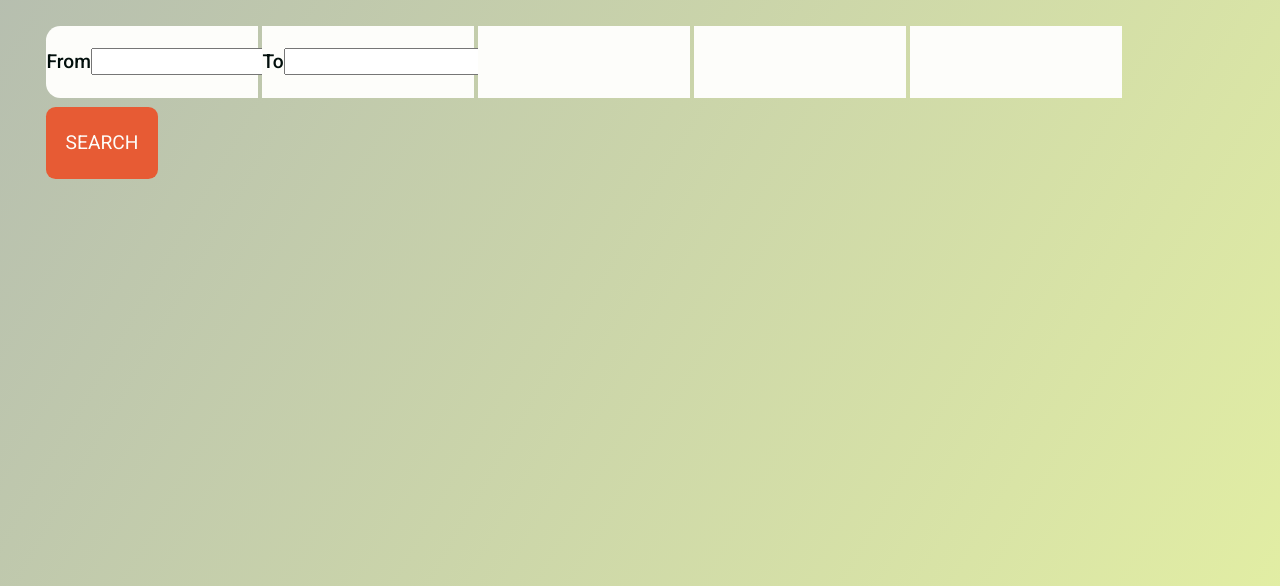
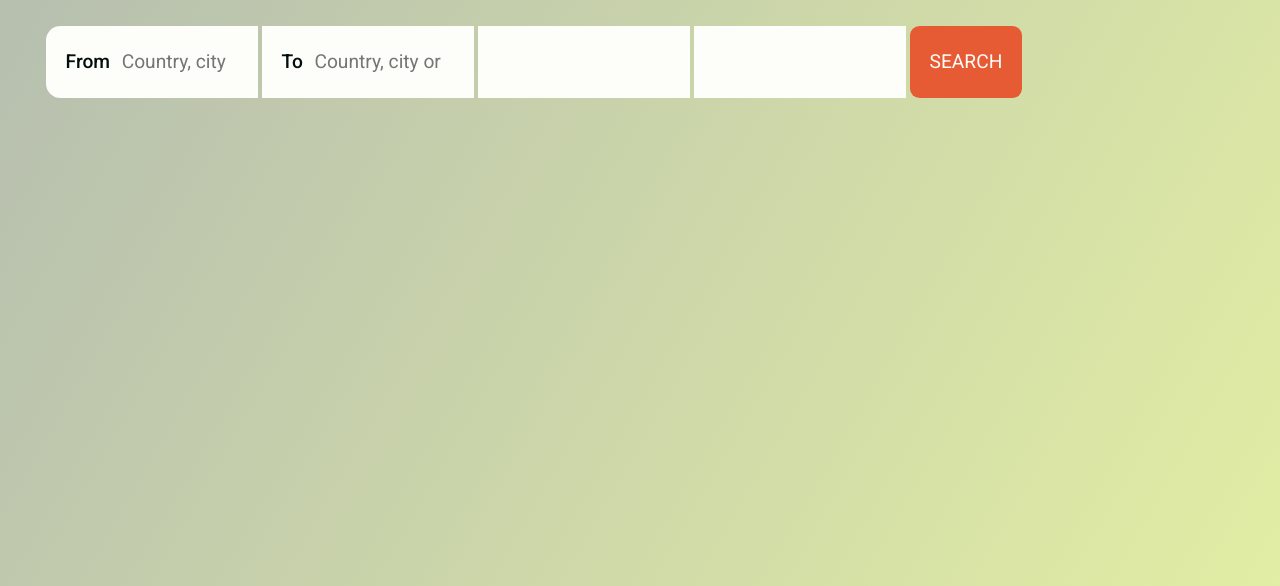
Before and after one commit to Salman-165324/bookFlight, a plain HTML site: page index.html in a window 1280 px wide. Shown: the part 214-800 px from the top of the page. Drawn offline with Linux system fonts and the light colour scheme; a web font is replaced by a local one.

Commit message:
Add gap, padding om the search filed divs. Style the input field, remove border, remove focus outline. Add focus outline to the parent div.

```diff
--- a/index.html
+++ b/index.html
@@ -90,7 +90,7 @@
         <!-- Input field for specifying the departure origin -->
         <div class="search-field-div" id="departure-div">
           <label for="fromField">From</label>
-          <input type="text" id="fromField" list="departureCityNames" />
+          <input type="text" id="fromField" list="departureCityNames" placeholder="Country, city or airport" />
           <datalist id="departureCityNames">
             <select>
               <option value="Brisbane"></option>
@@ -104,7 +104,7 @@
         <!-- Input field for specifying the destination -->
         <div class="search-field-div" id="destination-div">
           <label for="toField">To</label>
-          <input type="text" id="toField" list="destinationCityNames" />
+          <input type="text" id="toField" list="destinationCityNames" placeholder="Country, city or airport" />
           <datalist id="destinationCityNames">
             <select>
               <option value="Brisbane"></option>
@@ -115,8 +115,7 @@
           </datalist>
         </div>
 
-        <!-- Depart Date Selection -->
-        <div class="search-field-div" id="destination-div"></div>
+
 
         <!--depart and return Date Selection -->
         <div class="search-field-div" id="dates-div"></div>
--- a/styles/style.css
+++ b/styles/style.css
@@ -211,29 +211,29 @@ body {
 }
 
 @media (min-width: 64rem) {
-  #search-btn{
+  #search-btn {
     height: 3.725em;
   }
 }
 
-[data-theme="dark"] #search-btn{
-
+[data-theme="dark"] #search-btn {
   background-color: var(--clr-neutral-1);
   color: var(--clr-light);
 }
 
-#search-btn:hover, .search-btn:focus {
+#search-btn:hover,
+.search-btn:focus {
   background-color: var(--clr-primary-dark);
   color: var(--background);
   outline: none;
 }
 
-#search-btn:active{
-
+#search-btn:active {
   transform: scale(0.95);
 }
 
-[data-theme="dark"] #search-btn:hover, .search-btn:focus {
+[data-theme="dark"] #search-btn:hover,
+.search-btn:focus {
   background-color: var(--clr-primary);
   color: var(--clr-dark);
   outline: none;
@@ -249,28 +249,32 @@ body {
     "dates travelersAndMore";
 }
 
-
 .search-field-div {
   border-top-left-radius: 0.7em;
   border-top-right-radius: 0.7em;
   border-bottom-right-radius: 0px;
   border-bottom-left-radius: 0px;
   display: flex;
+  gap: 0.5em;
+
   justify-content: left;
   align-items: center;
   height: 3em;
-
+  padding-left: 1em;
+  padding-right: 0.2em;
   background-color: var(--background);
 }
 
+.search-field-div:focus-within {
+  outline: 3px solid var(--clr-primary); /* Change to a very noticeable color */
+}
+
 @media (min-width: 64rem) {
-
   .search-field-div-wrapper {
     display: flex;
     flex-wrap: wrap;
-    column-gap: .25em;
-    row-gap: .50em;
-
+    column-gap: 0.25em;
+    row-gap: 0.5em;
   }
 
   .search-field-div {
@@ -283,41 +287,51 @@ body {
     align-items: center;
     width: 11em;
     height: 3.725em;
-
     background-color: var(--background);
   }
 
-  .search-field-div:first-child{
-
+  .search-field-div:first-child {
     border-top-left-radius: 0.75em;
     border-bottom-left-radius: 0.75em;
   }
 
-  .search-field-div:last-child{
-
+  .search-field-div:last-child {
     border-top-right-radius: 0.75em;
     border-bottom-right-radius: 0.75em;
   }
-
 }
 
-
-#departure-div{
-
+#departure-div {
   grid-area: departure;
-
 }
 
-#destination-div{
+#destination-div {
   grid-area: destination;
-
 }
 
-#dates-div{
+#dates-div {
   grid-area: dates;
 }
 
-#travelers-and-more-div{
-
+#travelers-and-more-div {
   grid-area: travelersAndMore;
 }
+
+.search-field-div label{
+
+  display: block;
+}
+
+.search-field-div input{
+
+  border: none;
+  background-color: inherit;
+  width: 100%;
+  height: 100%;
+  display: block;
+}
+
+.search-field-div input:focus{
+
+  outline: none;
+}
```
